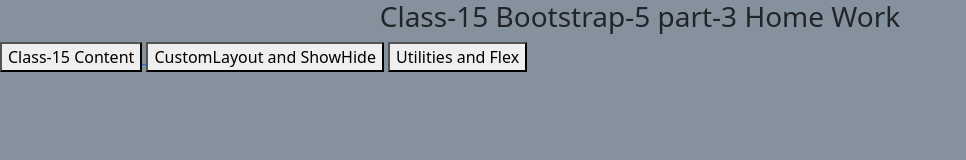
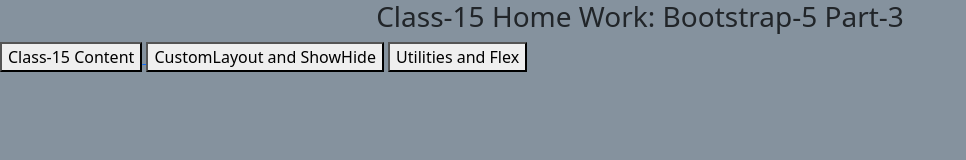
Before and after one commit to tuhinshuvra/class_15-hw, a plain HTML site: page index.html in a window 1280 px wide. Shown: the whole page, without its empty margins (0-966 px from the left). Drawn offline with Linux system fonts and the light colour scheme.

Commit message:
Update index.html

```diff
--- a/index.html
+++ b/index.html
@@ -9,12 +9,12 @@
     <link rel="stylesheet" href="css/bootstrap.css">
     <link rel="stylesheet" href="css/index_style.css">
     <link rel="stylesheet" href="css/media.css">
-    <title>Class-15 Bootstrap-5 part-3 Home Work</title>
+    <title>Class-15 Home Work: Bootstrap-5 Part-3</title>
   </head>
 
   <body>
 
-    <h3 align="center">Class-15 Bootstrap-5 part-3 Home Work </h3>
+    <h3 align="center">Class-15 Home Work: Bootstrap-5 Part-3</h3>
     <a href="grid_flex.html"><button>Class-15 Content</button> </a>
     <a href="custom_layout_show_hide.html"><button>CustomLayout and ShowHide</button></a>
     <a href="utilities_flex.html"><button>Utilities and Flex</button></a>
```
